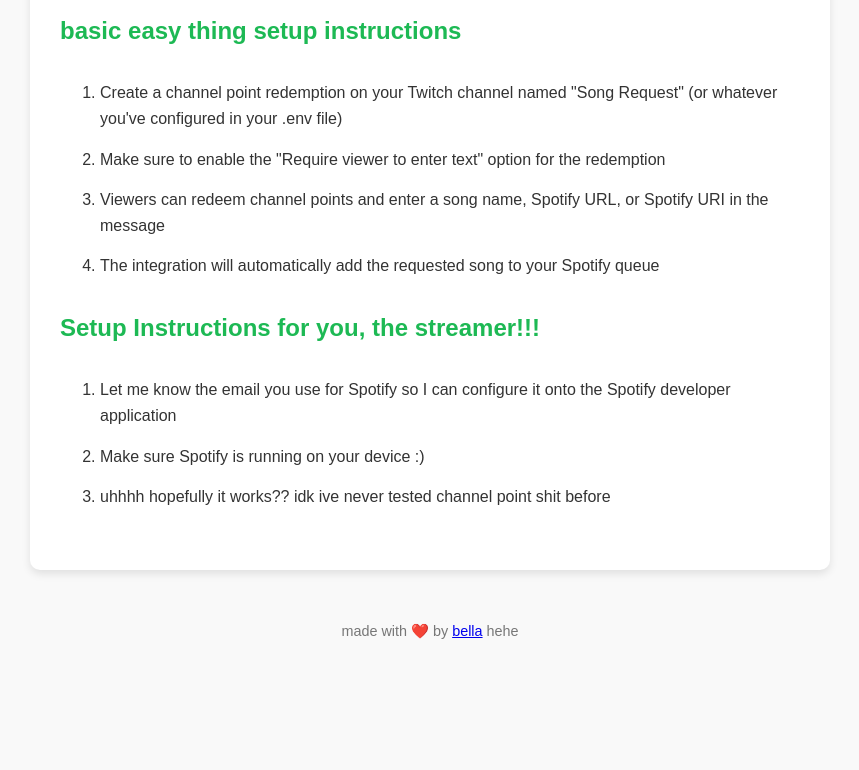
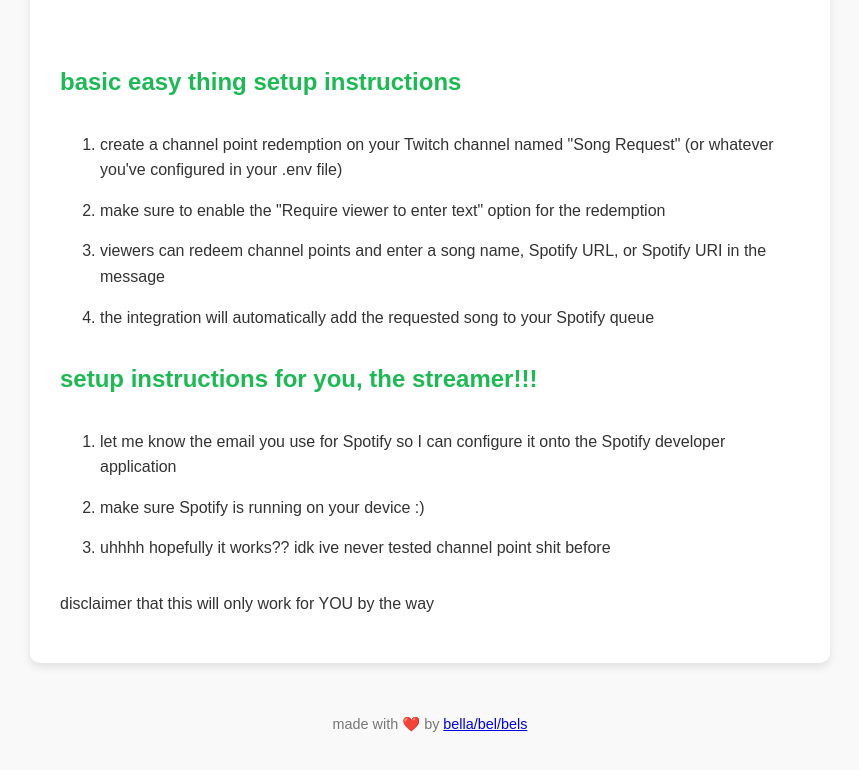
Before and after one commit to bella-le/twitch-channel-pt-spotify-bot, a website: page public/index.html in a window 1280 px wide. Shown: the part 523-1293 px from the top of the page, without its empty margins (210-1069 px from the left). Before the commit the page ends 1200 px from the top, so only its background shows below. Drawn offline with Linux system fonts and the light colour scheme; no server answers.

Commit message:
i'm literally a god

```diff
--- a/public/index.html
+++ b/public/index.html
@@ -128,7 +128,7 @@
 </head>
 <body>
   <div class="container">
-    <h1>Twitch Channel Points Song Request Integration</h1>
+    <h1>twitch channel points spotify song request integration</h1>
 
     <div id="status-container" class="status-container">
       <p>Checking authentication status...</p>
@@ -140,22 +140,24 @@
 
     <h2>basic easy thing setup instructions</h2>
     <ol class="steps">
-      <li>Create a channel point redemption on your Twitch channel named "Song Request" (or whatever you've configured in your .env file)</li>
-      <li>Make sure to enable the "Require viewer to enter text" option for the redemption</li>
-      <li>Viewers can redeem channel points and enter a song name, Spotify URL, or Spotify URI in the message</li>
-      <li>The integration will automatically add the requested song to your Spotify queue</li>
+      <li>create a channel point redemption on your Twitch channel named "Song Request" (or whatever you've configured in your .env file)</li>
+      <li>make sure to enable the "Require viewer to enter text" option for the redemption</li>
+      <li>viewers can redeem channel points and enter a song name, Spotify URL, or Spotify URI in the message</li>
+      <li>the integration will automatically add the requested song to your Spotify queue</li>
     </ol>
 
-    <h2>Setup Instructions for you, the streamer!!!</h2>
+    <h2>setup instructions for you, the streamer!!!</h2>
     <ol class="steps">
-      <li>Let me know the email you use for Spotify so I can configure it onto the Spotify developer application</li>
-      <li>Make sure Spotify is running on your device :)</li>
+      <li>let me know the email you use for Spotify so I can configure it onto the Spotify developer application</li>
+      <li>make sure Spotify is running on your device :)</li>
       <li>uhhhh hopefully it works?? idk ive never tested channel point shit before</li>
     </ol>
+
+    <p>disclaimer that this will only work for YOU by the way</p>
   </div>
 
   <footer>
-    <p>made with ❤️ by <a href="https://github.com/bella-le">bella</a> hehe</p>
+    <p>made with ❤️ by <a href="https://github.com/bella-le">bella/bel/bels</a></p>
   </footer>
 
   <script>
--- a/src/twitchBot.js
+++ b/src/twitchBot.js
@@ -4,6 +4,8 @@
 const REDEMPTION_NAME = process.env.TWITCH_REDEMPTION_NAME || 'Song Request';
 
 let spotifyClient = null;
+
+// Optional: For bot integration and messages
 
 /**
  * Initialize the Twitch bot
@@ -16,7 +18,6 @@
 
   spotifyClient = spotify;
 
-  // Create a new Twitch client
   const client = new tmi.Client({
     options: { debug: true },
     connection: {
```
Also changed, not shown: src/spotifyClient.js (+22 -11 lines), src/twitchEventSub.js (+0 -10 lines), README.md.
